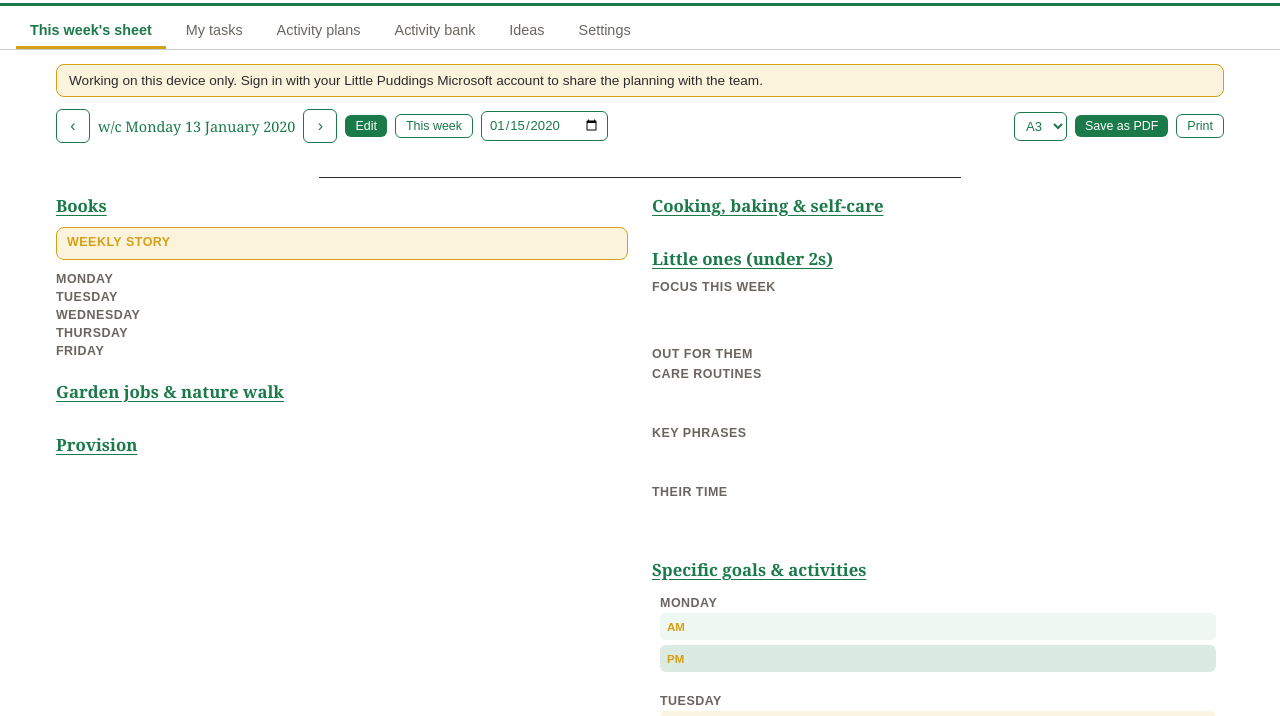
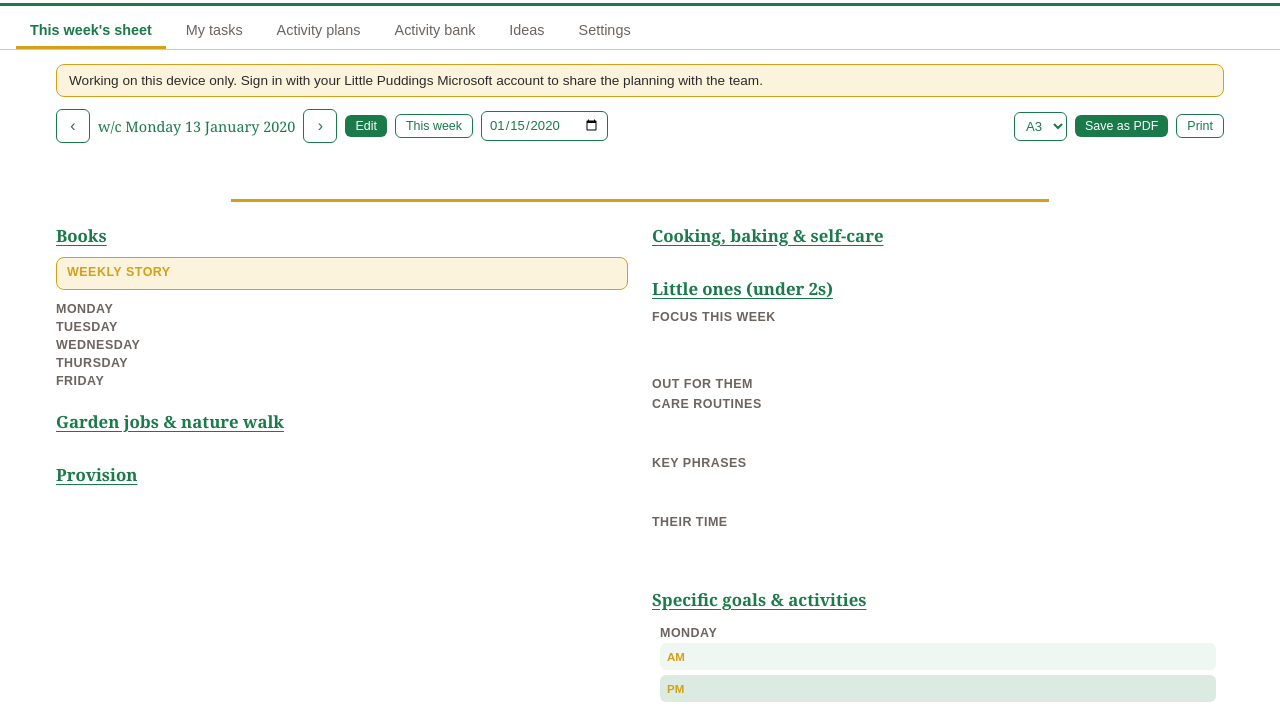
Before and after one commit to LittlePuddingsSingIn/planning, a plain HTML site: page index.html in a window 1280 px wide. Both pictures are taken after typing "2020-01-15" into the empty fields and a click on the button "Save as PDF". Shown: the part 61-777 px from the top of the page. Drawn offline with nearby package versions, Linux system fonts and the light colour scheme.

Commit message:
Add files via upload

```diff
--- a/index.html
+++ b/index.html
@@ -118,10 +118,11 @@
   body.printlike{background:#fff;}
   body.printlike #tab-week .weekbar{margin-bottom:2px;}
   body.printlike #tab-week .weekbar h2{font-size:.9rem; font-weight:normal;}
-  body.printlike .topicrow{justify-content:center; margin:0 0 16px;}
+  body.printlike .topicrow{justify-content:center; margin:2px 0 22px;}
   body.printlike .topiclabel{display:none;}
-  body.printlike #weekTopic{border:none; border-bottom:1.5px solid var(--ink); border-radius:0; background:none;
-    text-align:center; font-size:1.3rem; flex:0 1 55%; max-width:55%; padding:2px 6px;}
+  body.printlike #weekTopic{border:none; border-bottom:3px solid var(--gold); border-radius:0; background:none;
+    text-align:center; font-family:Georgia, 'Times New Roman', serif; font-weight:bold; color:var(--green);
+    font-size:2.3rem; line-height:1.25; flex:0 1 70%; max-width:70%; padding:2px 6px 6px;}
   body.printlike .sheet, body.printlike #tab-week .section, body.printlike #reflectionWrap .card{background:transparent; border:none; box-shadow:none;}
   body.printlike .sheet{padding:0; gap:14px 24px; grid-template-rows:1fr;}
   body.printlike .col{gap:14px; height:100%;}
@@ -560,7 +561,7 @@
 /* =====================================================
    CONFIG: copy clientId and tenantId from the OTJ tool
    ===================================================== */
-const BUILD = "2026-11-01a";
+const BUILD = "2026-11-02a";
 const CLIENT_ID   = "5a871fc6-d672-401e-a5a7-f9fb349ecc99";
 const TENANT_ID   = "a824d7c9-201d-4ae2-afea-e75389e576f0";
 const REDIRECT_URI = "https://littlepuddingssingin.github.io/planning/";
@@ -3379,12 +3380,20 @@ async function savePdf(){
   document.body.classList.remove("viewmode");
   document.body.classList.add("printlike");
   try{
-    tab.style.width = dims.w + "px";
-    sheet.style.width = dims.w + "px";
-    sheet.style.height = "";
-    const headH = 90; // w/c line and topic
-    const availPx = dims.h - headH;
-    sheet.style.height = Math.max(sheet.scrollHeight, availPx) + "px";
+    // Lay the sheet out wider when there is more on it, so page one keeps the
+    // paper's shape and fills the full width instead of shrinking to fit the height.
+    const pmFit = PAPER_MM[size];
+    const ratio = (pmFit.h - 26) / (pmFit.w - 26);
+    let W = dims.w;
+    for (let i = 0; i < 6; i++){
+      tab.style.width = W + "px"; sheet.style.width = W + "px"; sheet.style.height = "";
+      const H = tab.scrollHeight;
+      if (H <= W * ratio * 1.01) break;
+      W = Math.round(W * Math.sqrt(H / (W * ratio)));
+    }
+    const headH = tab.scrollHeight - sheet.scrollHeight;
+    sheet.style.height = Math.max(sheet.scrollHeight, Math.floor(W * ratio - headH - 4)) + "px";
+    rwrap.style.width = W + "px";
     rwrap.style.display = "none";
     const c1 = await snapForPdf(tab);
     rwrap.style.display = "";
```
